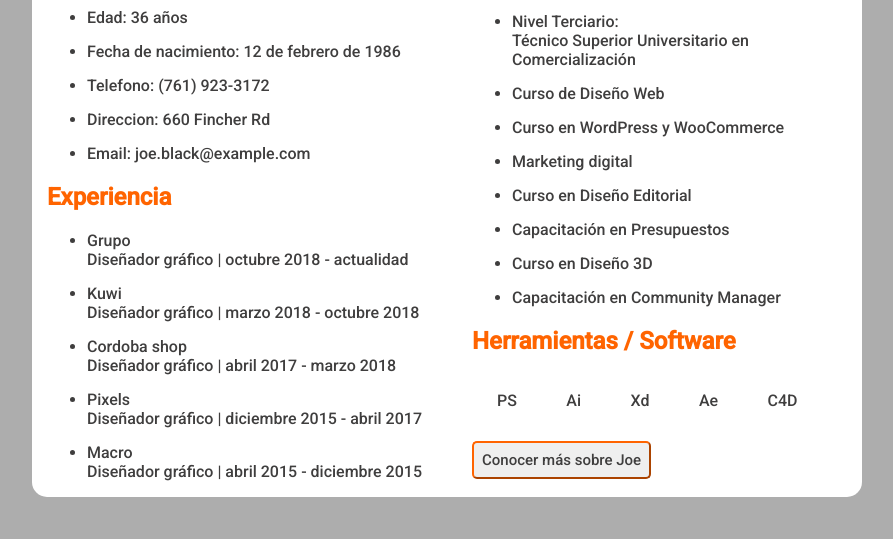
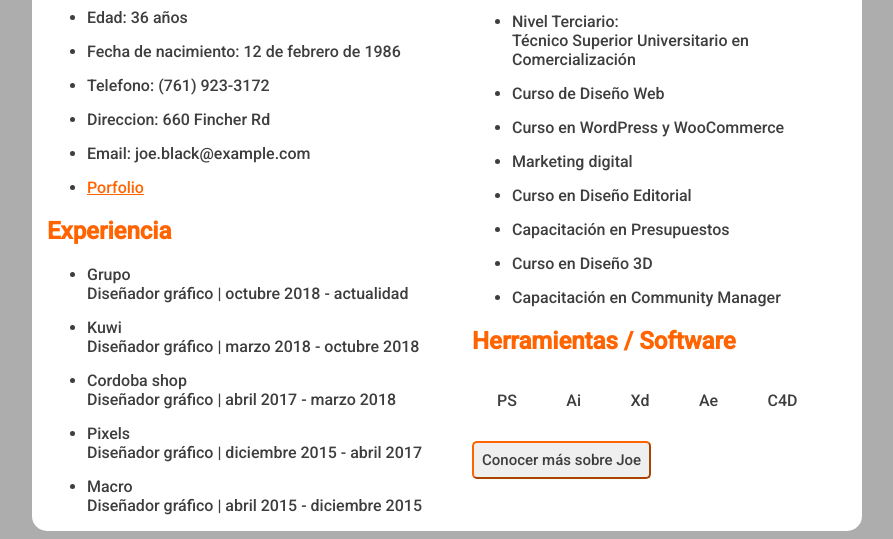
Before and after one commit to marcospozzolo/joeblack, a plain HTML site: page index.html in a window 1280 px wide. Shown: the part 386-925 px from the top of the page, without its empty margins (193-1086 px from the left). Before the commit the page ends 891 px from the top, so only its background shows below. Drawn offline with Linux system fonts and the light colour scheme.

Commit message:
ajustes finales 2

```diff
--- a/estilos.css
+++ b/estilos.css
@@ -67,3 +67,7 @@ button {
     margin-top: 15px;
 
 }
+
+a {
+    color: #ff6400;
+}
--- a/index.html
+++ b/index.html
@@ -28,6 +28,7 @@
                 <li>Telefono: (761) 923-3172</li>
                 <li>Direccion: 660 Fincher Rd</li>
                 <li>Email: joe.black@example.com</li>
+                <li> <a href="https://randomuser.me/">Porfolio</a></li>
             </ul>
 
             <h2>Experiencia</h2>
```
